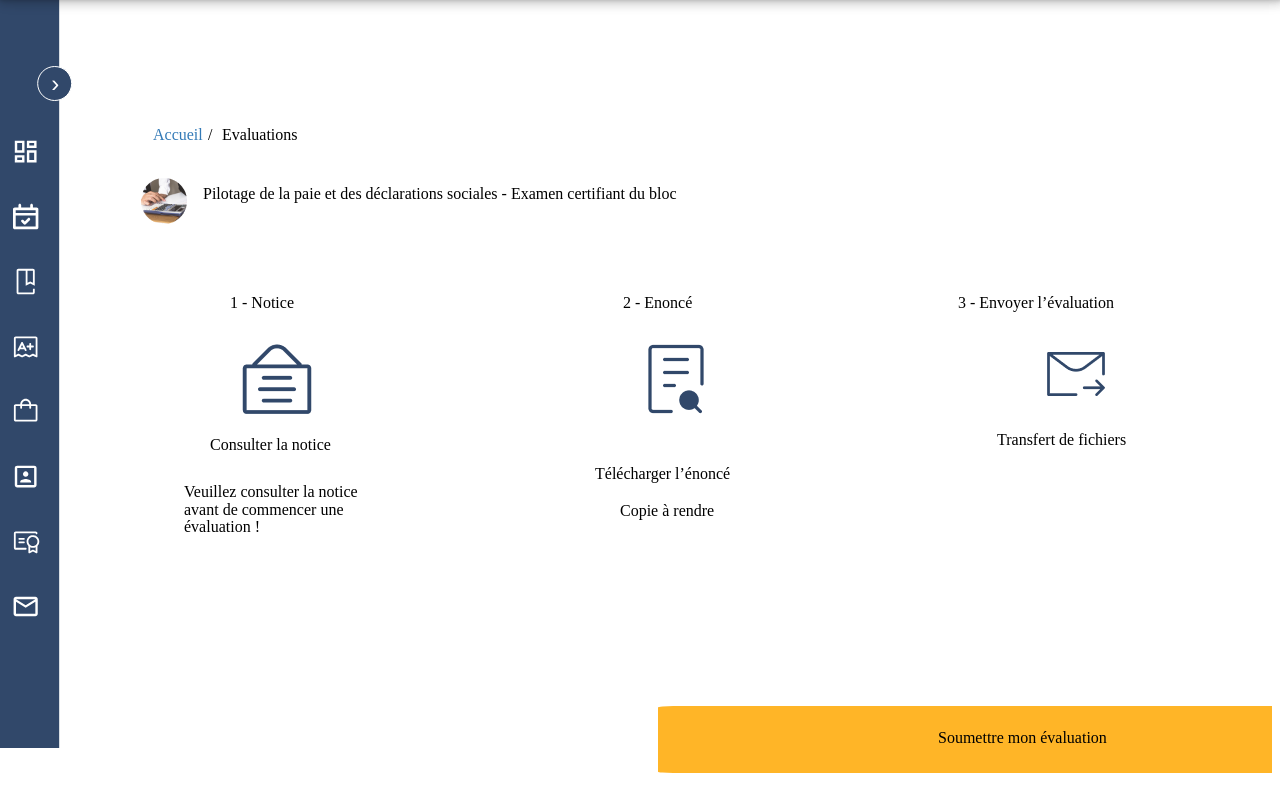
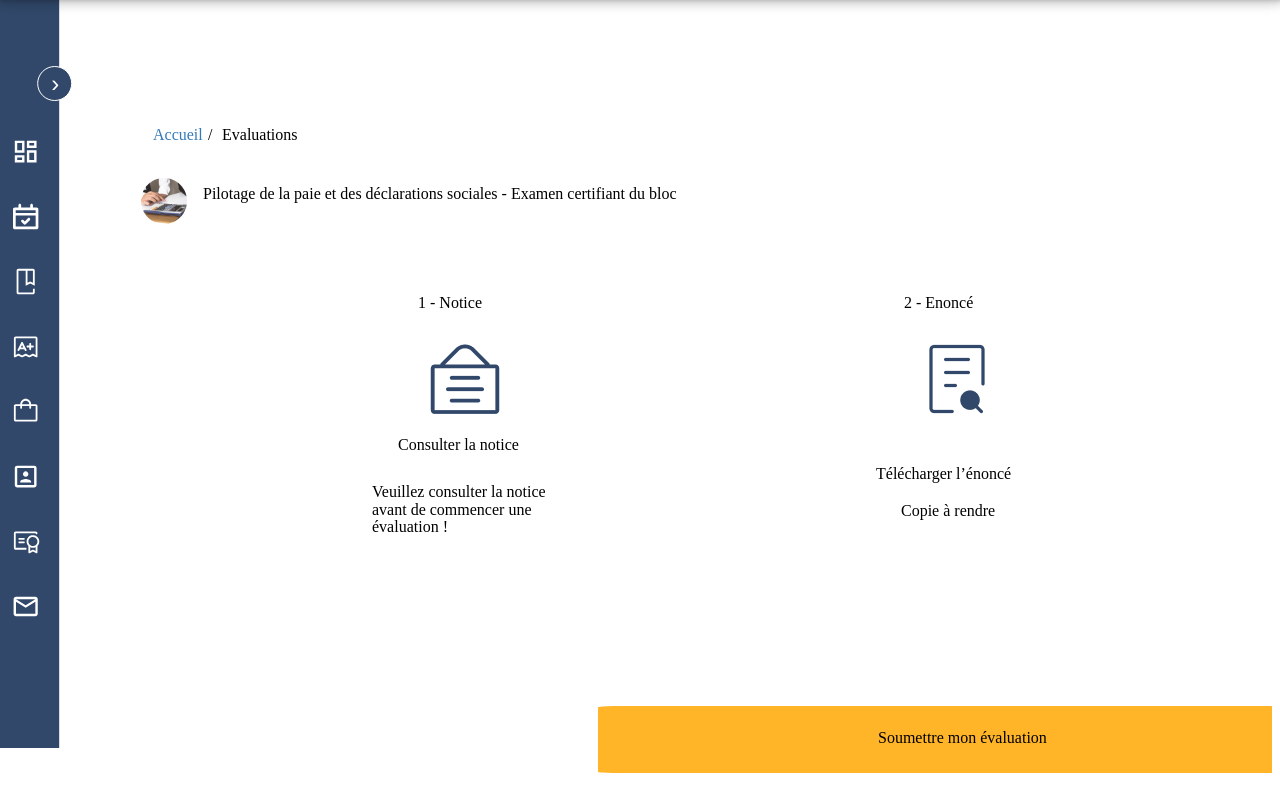
Before and after one commit to cindydy20/ft1, a plain HTML site: page rayan-page.html in a window 1280 px wide. Shown: the part 52-848 px from the top of the page. Drawn offline with nearby package versions, Linux system fonts and the light colour scheme.

Commit message:
Update css

```diff
--- a/dist/styles/rayan-page-main.css
+++ b/dist/styles/rayan-page-main.css
@@ -88,7 +88,7 @@
   .notice-parent {
     position: absolute;
     top: 315px;
-    left: 132px;
+    left: 320px;
     box-sizing: border-box;
     width: 276px;
     height: 293px;
@@ -104,7 +104,7 @@
   .soumettre-mon-valuation-wrapper {
     position: absolute;
     top: 750px;
-    left: 650px;
+    left: 590px;
     border-radius: 2%;
     background-color: #ffb527;
     width: 765px;
@@ -165,7 +165,7 @@
   .enonc-parent {
     position: absolute;
     top: 315px;
-    left: 529px;
+    left: 810px;
     box-sizing: border-box;
     width: 276px;
     height: 293px;
@@ -205,7 +205,7 @@
   }
   .envoyer-lvaluation-parent {
     top: 315px;
-    left: 926px;
+    left: 1300px;
     box-sizing: border-box;
     width: 276px;
     height: 293px;
```
